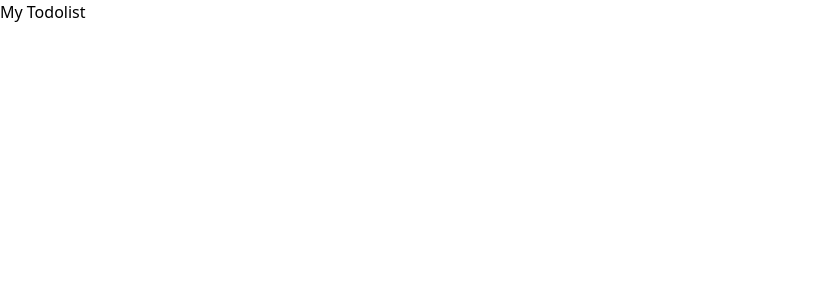
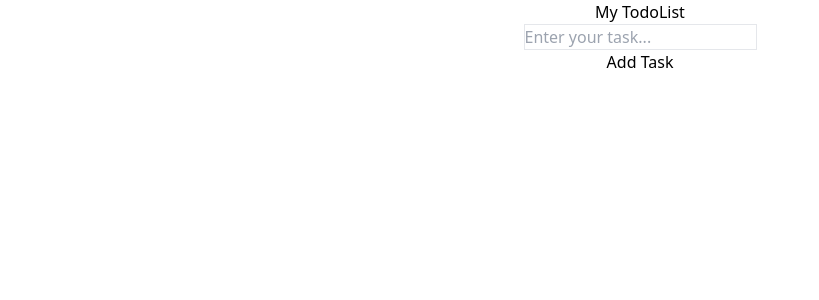
Before and after one commit to Juliosc1/my-todolist, a Next.js app: page / in a window 1280 px wide. Shown: the top 300 px of the page, without its empty margins (0-819 px from the left). Built offline with nearby package versions, Linux system fonts and the light colour scheme.

Commit message:
add handleTask

```diff
--- /dev/null
+++ b/components/Todolist.tsx
@@ -0,0 +1,24 @@
+import React, { ChangeEvent, useState } from "react";
+
+type todolist = {
+  id: number;
+  task: string;
+};
+
+function Todolist(props: todolist) {
+  const [task, setTask] = useState<string>("");
+
+  const handleTask = (event: ChangeEvent<HTMLInputElement>): void => {
+    setTask(event.target.value);
+  };
+
+  return (
+    <div className="flex flex-col justify-center items-center">
+      <h1>My TodoList</h1>
+      <input type="text" value={task} onChange={handleTask} placeholder="Enter your task..." className="border" />
+      <button>Add Task</button>
+    </div>
+  );
+}
+
+export default Todolist;
--- a/pages/index.tsx
+++ b/pages/index.tsx
@@ -1,9 +1,10 @@
+import Todolist from '../components/Todolist'
 import styles from '../styles/Home.module.css'
 
 export default function Home() {
   return (
     <>
-      <h1>My Todolist</h1>
+      <Todolist />
     </>
   )
 }
```
